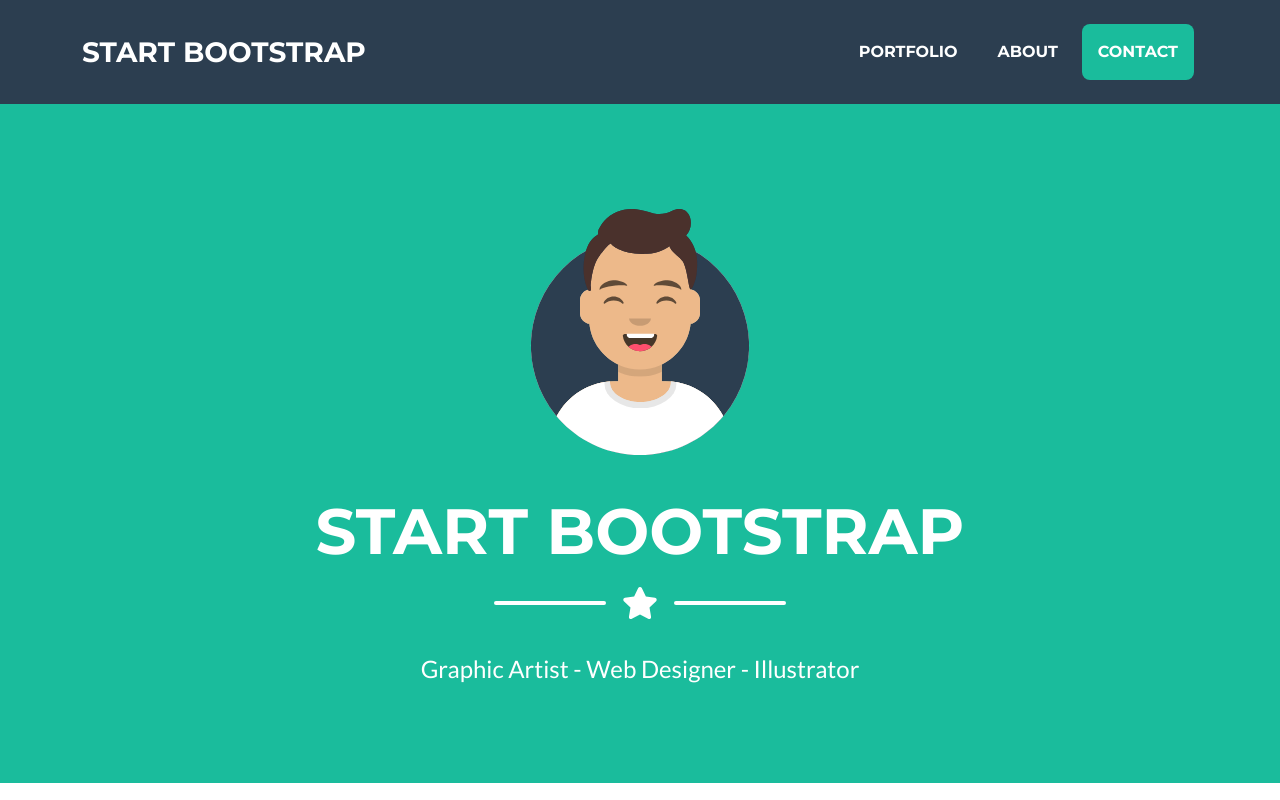
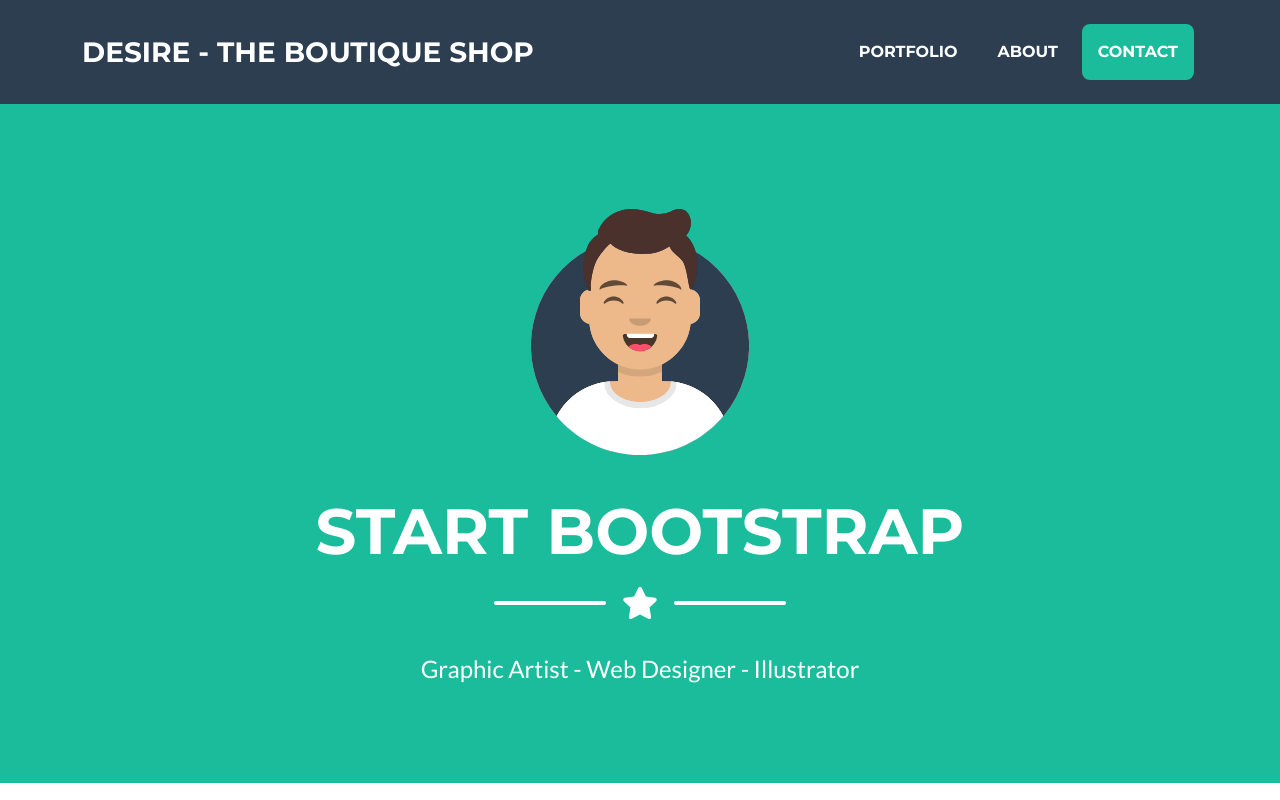
Before and after one commit to Harshapriya123/Boutique, a website: page dist/index.html in a window 1280 px wide. Shown: the top 800 px of the page. Drawn offline with nearby package versions, Linux system fonts and the light colour scheme.

Commit message:
Update index.html

```diff
--- a/dist/index.html
+++ b/dist/index.html
@@ -5,7 +5,7 @@
         <meta name="viewport" content="width=device-width, initial-scale=1, shrink-to-fit=no" />
         <meta name="description" content="" />
         <meta name="author" content="" />
-        <title>Freelancer - Start Bootstrap Theme</title>
+        <title>Desire - The Boutique Shop</title>
         <!-- Favicon-->
         <link rel="icon" type="image/x-icon" href="assets/favicon.ico" />
         <!-- Font Awesome icons (free version)-->
@@ -20,7 +20,7 @@
         <!-- Navigation-->
         <nav class="navbar navbar-expand-lg bg-secondary text-uppercase fixed-top" id="mainNav">
             <div class="container">
-                <a class="navbar-brand" href="#page-top">Start Bootstrap</a>
+                <a class="navbar-brand" href="#page-top">Desire - The Boutique Shop</a>
                 <button class="navbar-toggler text-uppercase font-weight-bold bg-primary text-white rounded" type="button" data-bs-toggle="collapse" data-bs-target="#navbarResponsive" aria-controls="navbarResponsive" aria-expanded="false" aria-label="Toggle navigation">
                     Menu
                     <i class="fas fa-bars"></i>
```
